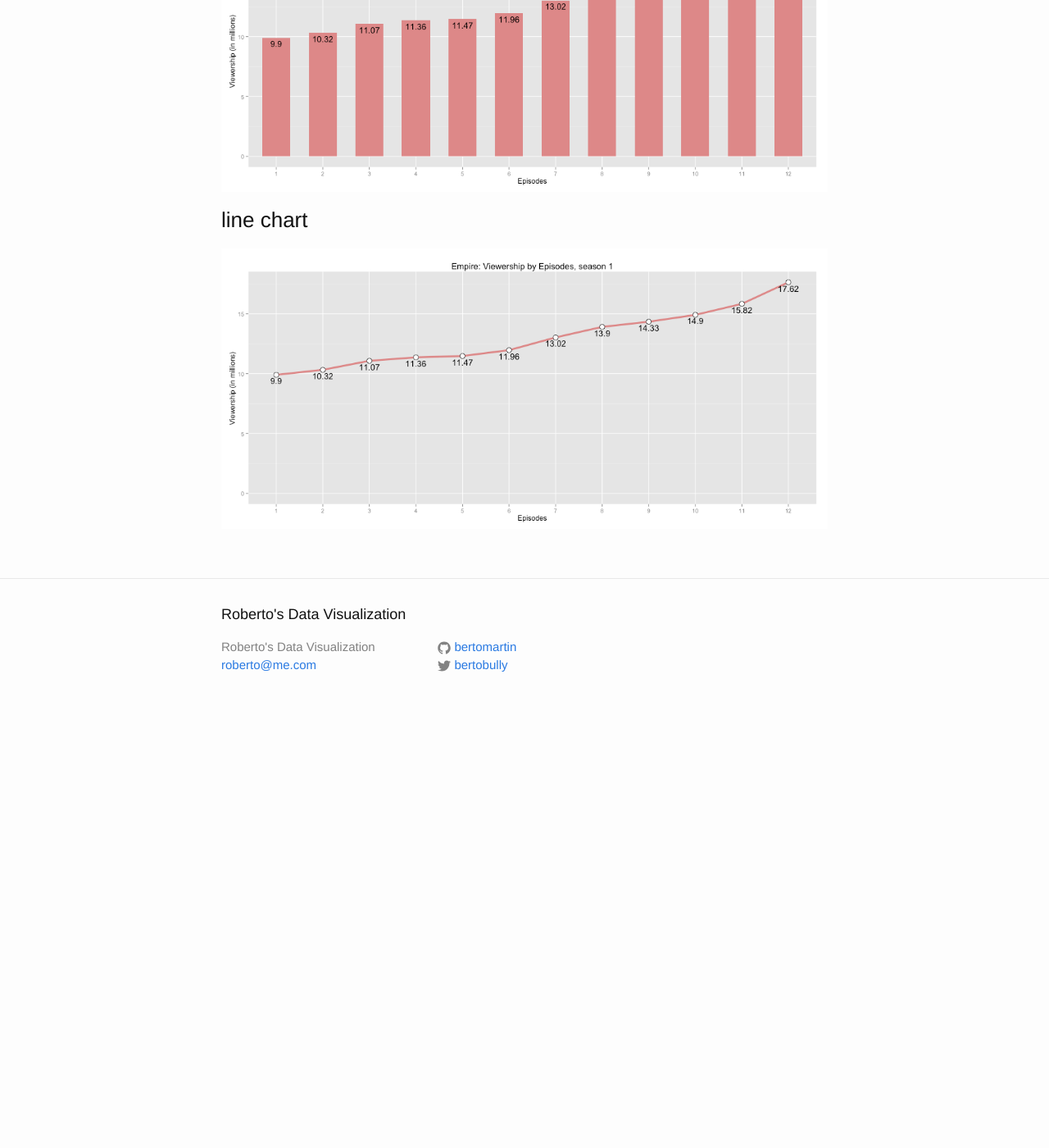
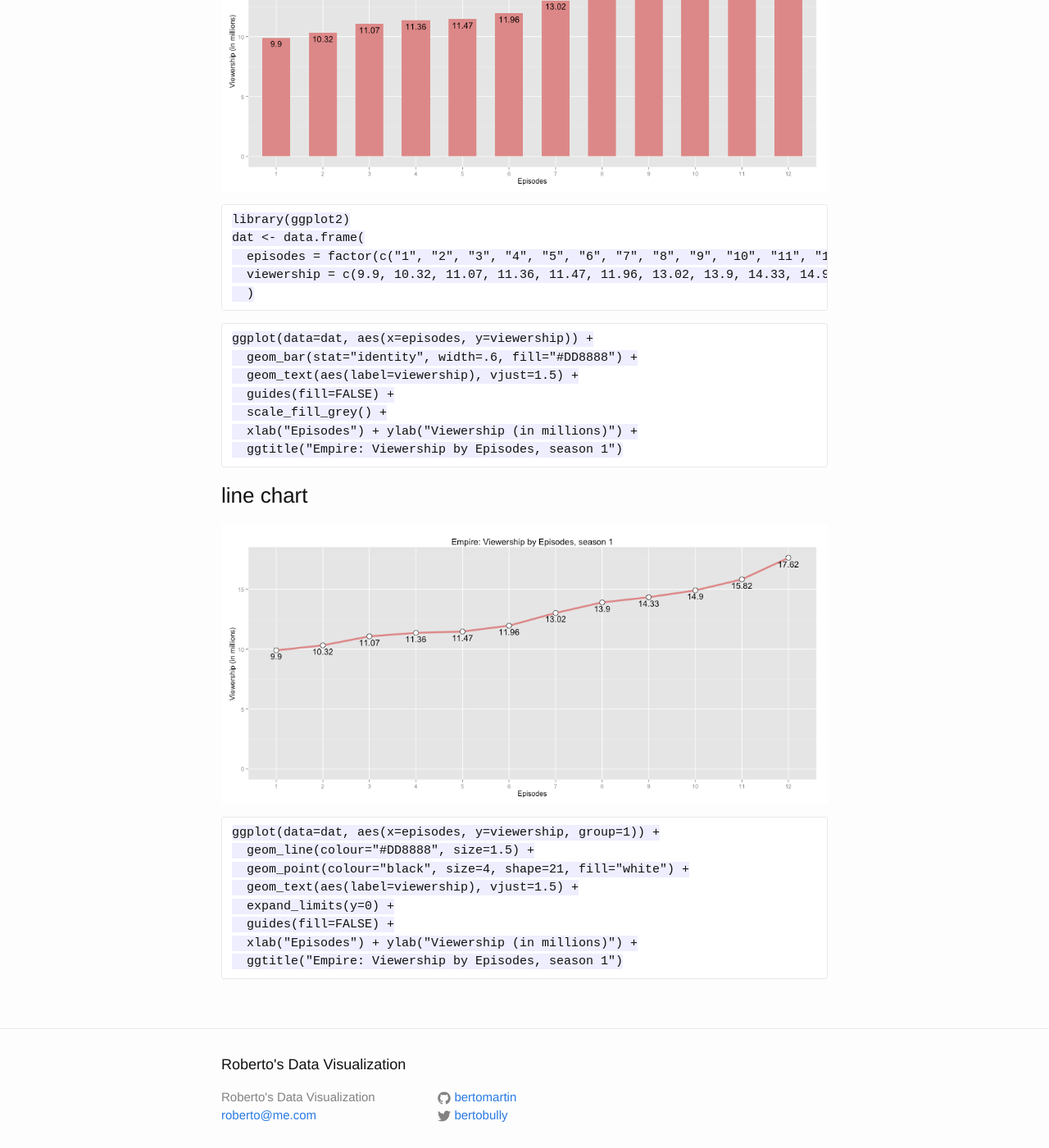
Before and after one commit to bertomartin/bertomartin.github.io, a Jekyll site: the page built from _posts/2015-03-13-badcharts4.markdown, in a window 1280 px wide and 1400 px high, scrolled down 1369 px. Shown: the whole window at 82% size. Built offline with Jekyll 4.4.1, drawn with Linux system fonts in a browser that asks for light colours; before the commit the page ends 2252 px from its top, so only the background shows below that.

Commit message:
adding code

````diff
--- a/_posts/2015-03-13-badcharts4.markdown
+++ b/_posts/2015-03-13-badcharts4.markdown
@@ -22,5 +22,34 @@ This graph shows the viewership of the TV series Empire for 12 episodes in seaso
 ### bar chart
 ![Empire viewership chart](/images/empire2.png){: .center-image }
 
+```
+library(ggplot2)
+dat <- data.frame(
+  episodes = factor(c("1", "2", "3", "4", "5", "6", "7", "8", "9", "10", "11", "12"), levels=c("1", "2", "3", "4", "5", "6", "7", "8", "9", "10", "11", "12")),
+  viewership = c(9.9, 10.32, 11.07, 11.36, 11.47, 11.96, 13.02, 13.9, 14.33, 14.9, 15.82, 17.62)
+  )
+```
+
+```
+ggplot(data=dat, aes(x=episodes, y=viewership)) +
+  geom_bar(stat="identity", width=.6, fill="#DD8888") +
+  geom_text(aes(label=viewership), vjust=1.5) +
+  guides(fill=FALSE) +
+  scale_fill_grey() +
+  xlab("Episodes") + ylab("Viewership (in millions)") +
+  ggtitle("Empire: Viewership by Episodes, season 1")
+```
+
 ### line chart
 ![Empire viewership chart](/images/empire3.png){: .center-image }
+
+```
+ggplot(data=dat, aes(x=episodes, y=viewership, group=1)) +
+  geom_line(colour="#DD8888", size=1.5) +
+  geom_point(colour="black", size=4, shape=21, fill="white") +
+  geom_text(aes(label=viewership), vjust=1.5) +
+  expand_limits(y=0) +
+  guides(fill=FALSE) +
+  xlab("Episodes") + ylab("Viewership (in millions)") +
+  ggtitle("Empire: Viewership by Episodes, season 1")
+```
````
